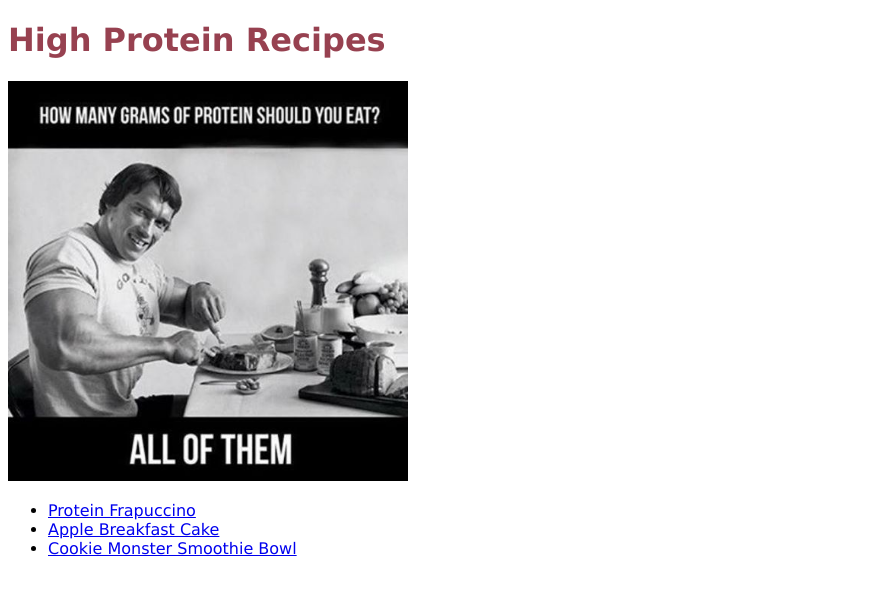
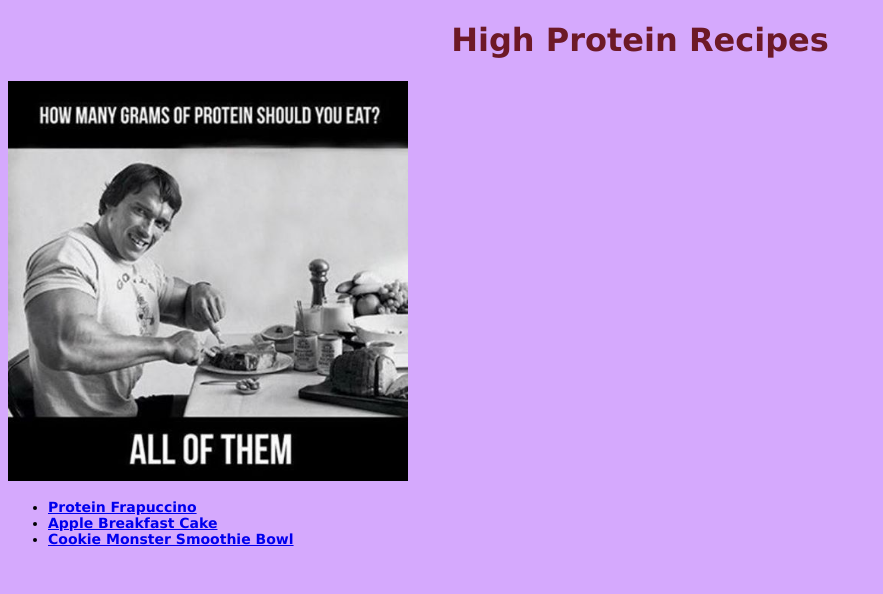
Before and after one commit to athenacats/high-protein-recipes, a plain HTML site: page index.html in a window 1280 px wide. Shown: the whole page, without its empty margins (0-883 px from the left). Drawn offline with Linux system fonts and the light colour scheme.

Commit message:
Change h1 color and alignment

```diff
--- a/styles.css
+++ b/styles.css
@@ -1,12 +1,20 @@
 body {
     font-family: Papyrus, Verdana, fantasy;
+    background-color: rgb(213, 169, 253);
 }
 
 h1 {
-    color: rgb(151, 65, 80);
+    color: rgb(109, 25, 39);
+    text-align: center;
 }
 
 img {
     height: auto;
     width: 400px;
 }
+
+#links {
+    font-size: 14px;
+    font-weight: 800;
+
+}
```
